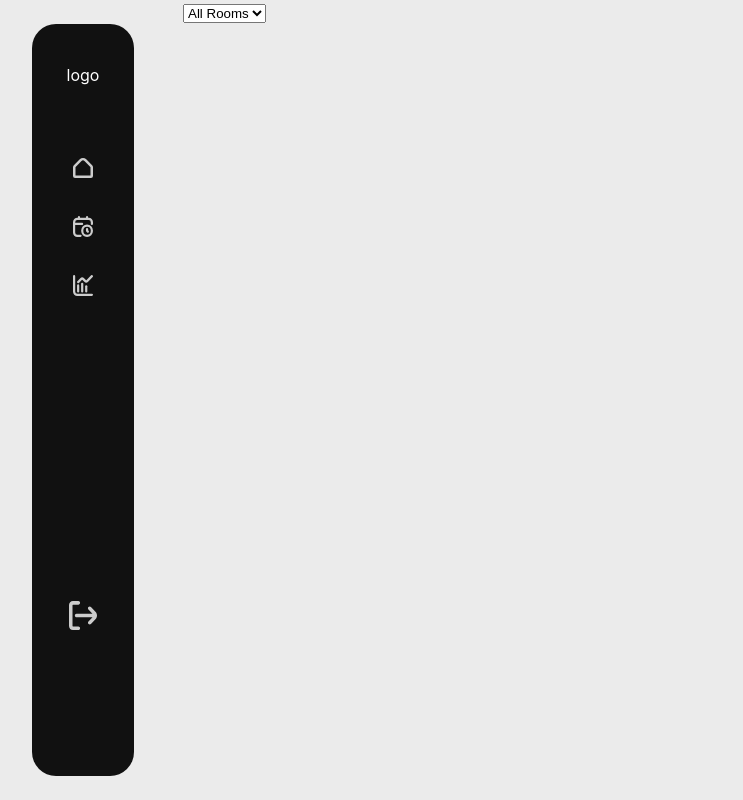
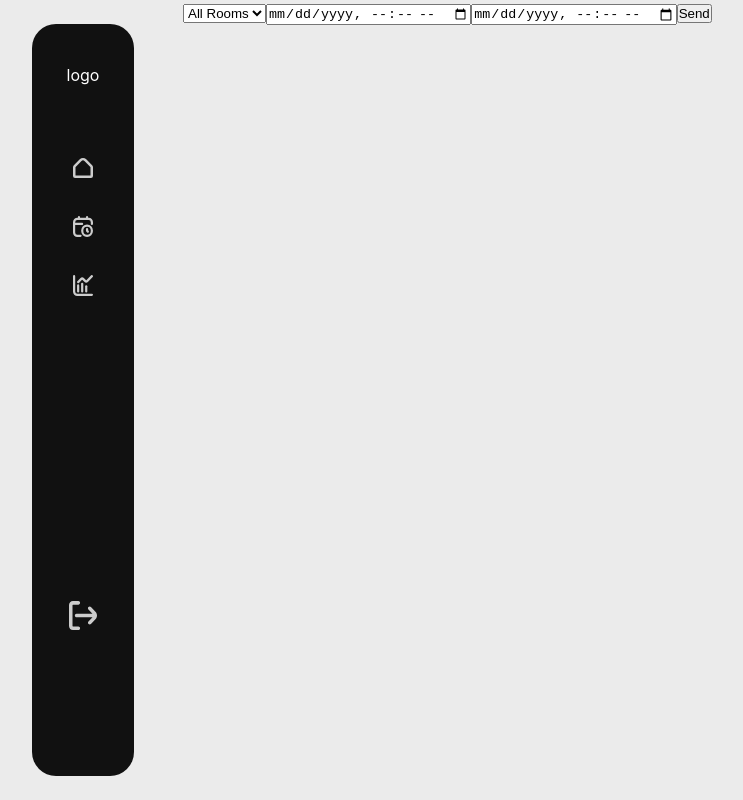
Before and after one commit to AbrahamEsc1911/FRONT-ACCESS-CONTROL, a React (Vite) app: page /reservations in a window 1280 px wide. Shown: the whole page, without its empty margins (17-760 px from the left). Built offline with nearby package versions, Linux system fonts and the light colour scheme.

Commit message:
feat: adding customs inputs for form new reservations and function of send

```diff
--- a/src/components/CInputs/CInputs.jsx
+++ b/src/components/CInputs/CInputs.jsx
@@ -1,9 +1,9 @@
 import React from 'react'
 
-export const CInputs = ({type, className, value, name, placeholder, onChange, onClick}) => {
+export const CInputs = ({type, className, value, name, placeholder, onChange, onClick, min, max}) => {
   return (
     <>
-    <input type={type} className={className} value={value} name={name} placeholder={placeholder} onClick={onClick} onChange={onChange}/>
+    <input type={type} className={className} value={value} name={name} placeholder={placeholder} onClick={onClick} onChange={onChange} min={min}/>
     </>
   )
 }
--- a/src/components/CSelect/CSelect.jsx
+++ b/src/components/CSelect/CSelect.jsx
@@ -8,7 +8,7 @@ export const CSelect = ({ name, className, onChange, category, options }) => {
             <select defaultValue="" name={name} className={className} onChange={onChange}>
                 <option disabled hidden value="">{category}</option>
                 {options.map((element) => {
-                    return <option value={element.id} key={element.id}>{element.name}</option>
+                    return <option value={element.id} key={element.id}>{element.room}</option>
                 })
                 }
             </select>
--- a/src/views/Reservations/Reservations.css
+++ b/src/views/Reservations/Reservations.css
@@ -0,0 +1,3 @@
+.hidden-content {
+    display: none;
+}
--- a/src/views/Reservations/Reservations.jsx
+++ b/src/views/Reservations/Reservations.jsx
@@ -1,6 +1,8 @@
 import React, { useEffect, useState } from 'react'
+import './Reservations.css'
 import { getAllRooms } from '../../Services/room.services'
 import { CSelect } from '../../components/CSelect/CSelect'
+import { CInputs } from '../../components/CInputs/CInputs'
 
 export const Reservations = () => {
   const passport = JSON.parse(localStorage.getItem("passport"))
@@ -8,11 +10,12 @@ export const Reservations = () => {
   let userId = null
   if (passport) {
     token = passport.token
-    userId= passport.tokenData.id
+    userId = passport.tokenData.id
   }
 
   const [allRooms, setAllRooms] = useState([])
   const [roomId, setRoomId] = useState("")
+  const [errorMessage, setErrorMessage] = useState(false)
   const [dateForReservation, setDateForReservation] = useState(
     {
       entry_date: "",
@@ -21,10 +24,11 @@ export const Reservations = () => {
   )
 
   useEffect(() => {
-    if(passport) {
+    if (passport) {
       const bringElements = async () => {
-        const brinAllRooms = getAllRooms()
-        if(brinAllRooms.success) {
+        const brinAllRooms = await getAllRooms()
+        console.log(brinAllRooms)
+        if (brinAllRooms.success) {
           setAllRooms(brinAllRooms.data)
         }
       };
@@ -37,19 +41,30 @@ export const Reservations = () => {
     setRoomId(e.target.value)
   }
 
+  const handleEvents = (e) => {
+    setDateForReservation((prevState) => ({
+      ...prevState,
+      [e.target.name]: e.target.value,
+    }));
+  };
 
-  const handleEvents = (e) => {
-    setDateForReservation({
-        ...newAppointment,
-        [e.target.name]: e.target.value,
-    });
-};
+  const sendBtn = async () => {
+    if(!dateForReservation.entry_date || !dateForReservation.exit_date || !roomId) {
+        setErrorMessage(true)
+    } else {
+      setErrorMessage(false)
+    }
+  }
+
+  const today = new Date().toISOString().slice(0, 16);
 
   return (
     <>
-    <CSelect name={'room_id'} category={'All Rooms'} options={allRooms} onChange={handleRoomId}/>
-
-
+      <CSelect name={'room_id'} category={'All Rooms'} options={allRooms} onChange={handleRoomId} />
+      <CInputs type='datetime-local' name='entry_date' onChange={handleEvents} min={today}/>
+      <CInputs type='datetime-local' name='exit_date' onChange={handleEvents} min={today}/>
+      <p className={errorMessage ? "" : "hidden-content" }>All values are required</p>
+      <CInputs type='button' name='save' value='Send' onClick={sendBtn}/>
     </>
   )
 }
```
